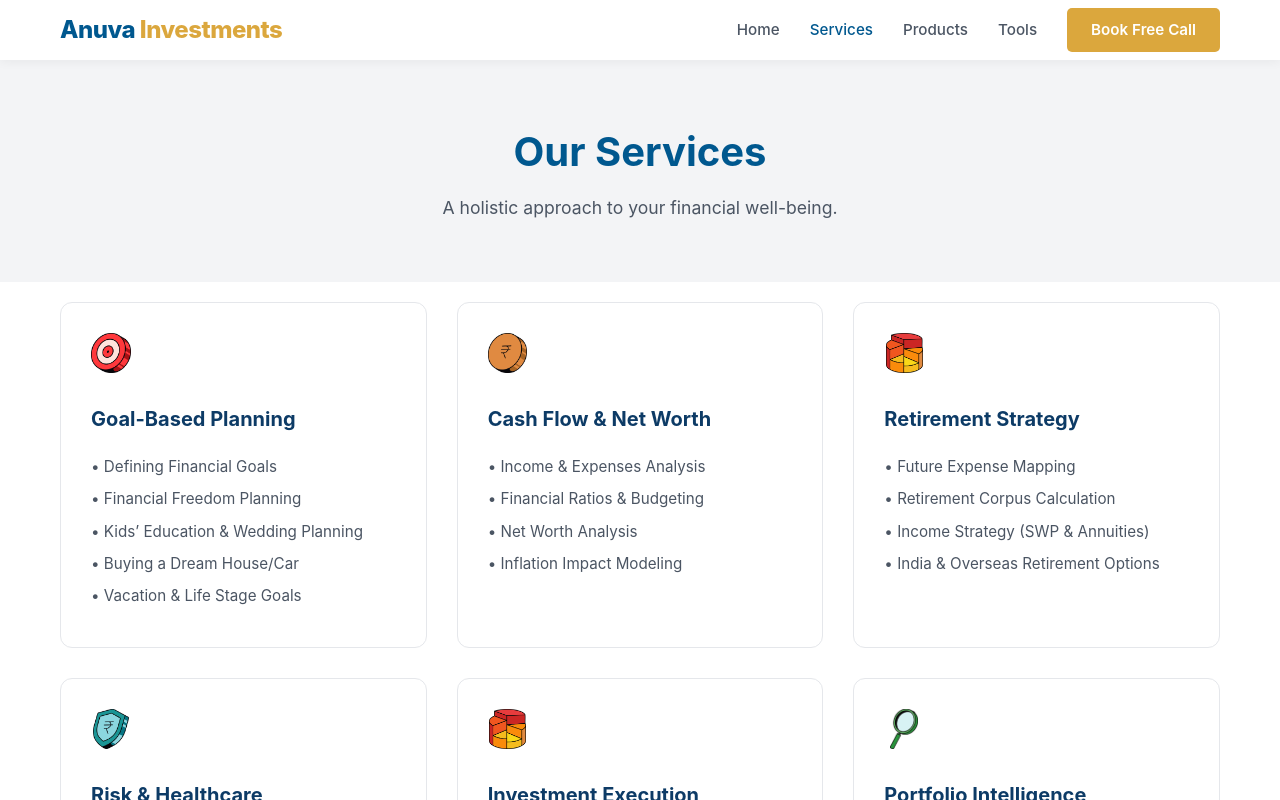
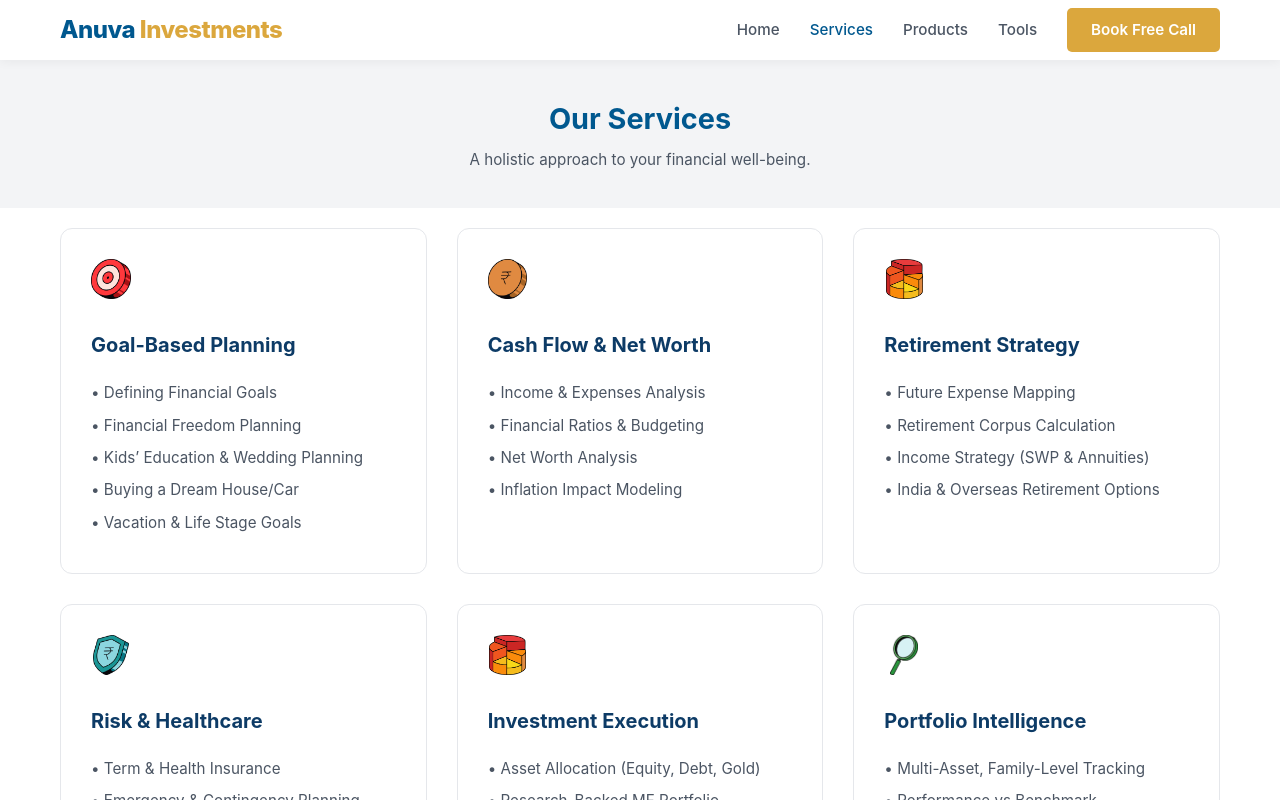
Before and after one commit to Kashy222/anuva-investments, a React (Vite) app: page /services in a window 1280 px wide. Shown: the top 800 px of the page. Built offline with nearby package versions, Linux system fonts and the light colour scheme.

Commit message:
Reduce services header size to 60%

```diff
--- a/src/pages/Services.css
+++ b/src/pages/Services.css
@@ -1,18 +1,18 @@
 .page-header {
     background-color: var(--gray-100);
-    padding: 60px 0;
+    padding: 36px 0;
     text-align: center;
     margin-bottom: 20px;
 }
 
 .page-title {
-    font-size: 2.5rem;
+    font-size: 1.8rem;
     color: var(--primary-blue);
-    margin-bottom: 10px;
+    margin-bottom: 6px;
 }
 
 .page-subtitle {
-    font-size: 1.1rem;
+    font-size: 0.95rem;
     color: var(--gray-600);
 }
 
```
